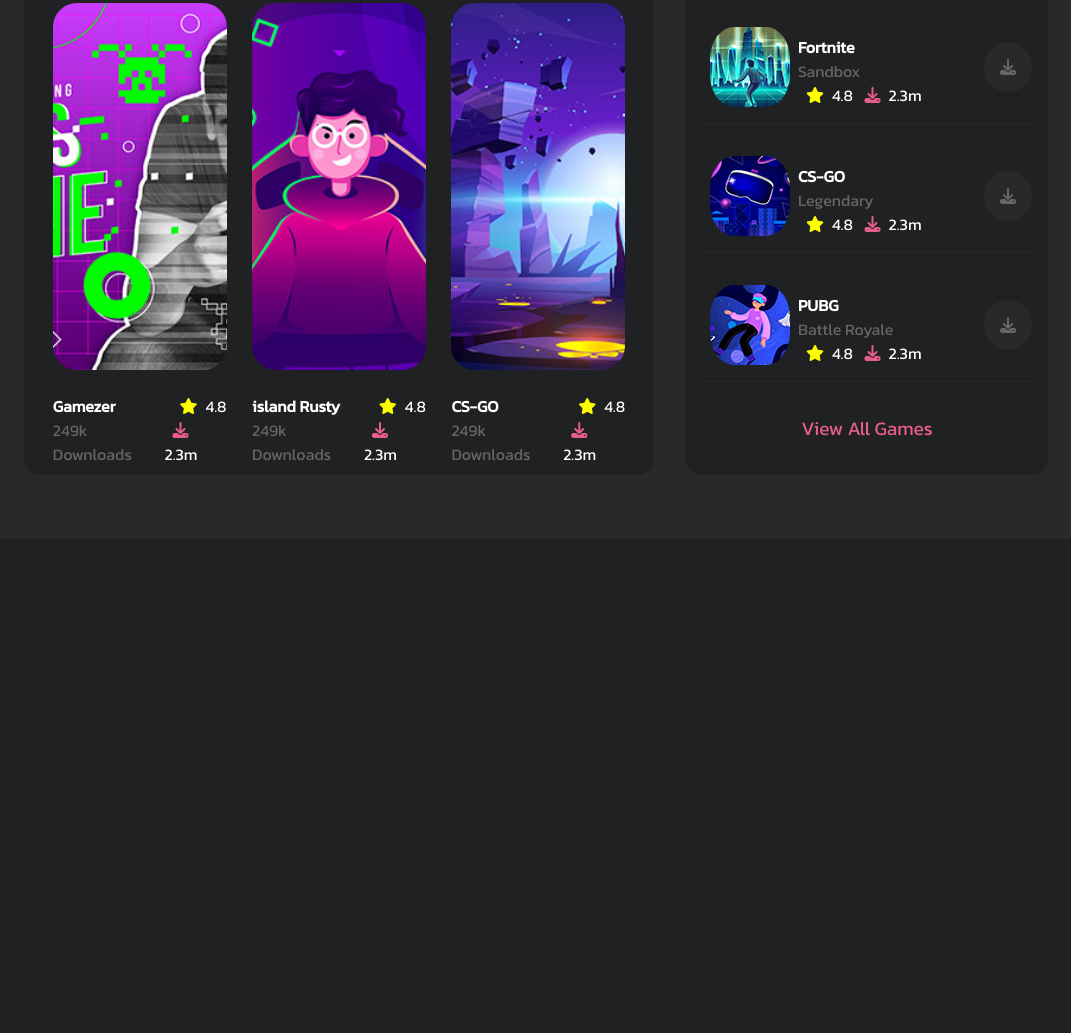
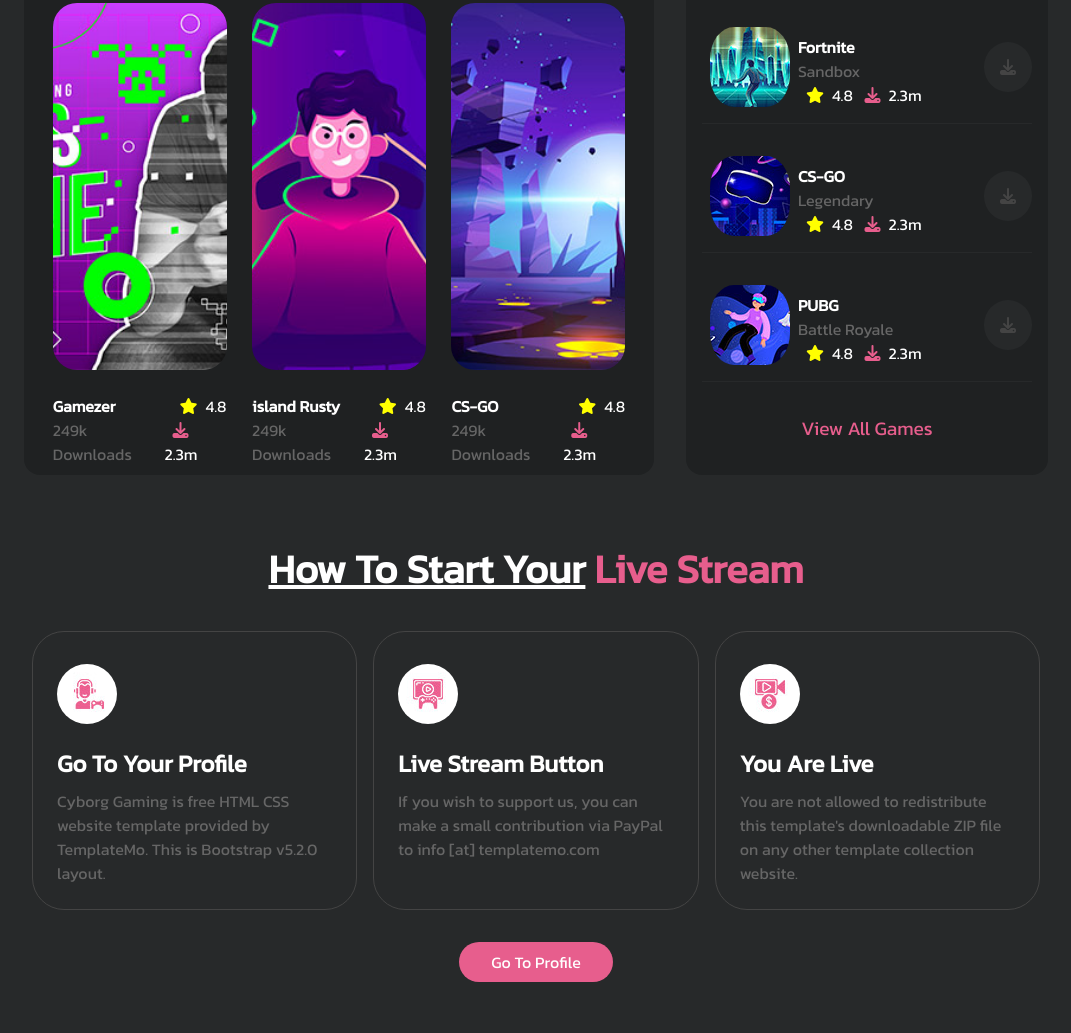
Before and after one commit to Atom079/cyborg, a plain HTML site: page browse.html in a window 1280 px wide. Shown: the part 266-1299 px from the top of the page, without its empty margins (104-1175 px from the left). Before the commit the page ends 805 px from the top, so only its background shows below. Drawn offline with Linux system fonts and the light colour scheme.

Commit message:
i have finished live stream

```diff
--- a/browse.html
+++ b/browse.html
@@ -174,6 +174,49 @@
                 </div>
             </section>
             <!-- End Intro section -->
+            <!-- starting_stream  section-->
+            <section class="start_stream">
+                <h1 class="heading1_sm"><span>How To Start Your</span> Live Stream</h1>
+                <div class="df_browse">
+                    <div class="col_sm">
+                        <div class="img_sm">
+                            <img src="./imgs/service-01.jpg" alt="img">
+                        </div>
+                        <h1 class="heading_sm">
+                            Go To Your Profile
+                        </h1>
+                        <p class="p_sm">
+                            Cyborg Gaming is free HTML CSS website template provided by TemplateMo. This is Bootstrap v5.2.0 layout.
+                        </p>
+                    </div>
+                    <div class="col_sm">
+                        <div class="img_sm">
+                            <img src="./imgs/service-02.jpg" alt="img">
+                        </div>
+                        <h1 class="heading_sm">
+                            Live Stream Button
+                        </h1>
+                        <p class="p_sm">
+                            If you wish to support us, you can make a small contribution via PayPal to info [at] templatemo.com
+                        </p>
+                    </div>
+                    <div class="col_sm">
+                        <div class="img_sm">
+                            <img src="./imgs/service-03.jpg" alt="img">
+                            <h1 class="heading_sm">
+                                You Are Live
+                            </h1>
+                            <p class="p_sm">
+                                You are not allowed to redistribute this template's downloadable ZIP file on any other template collection website.
+                            </p>
+                        </div>
+                    </div>
+                </div>
+                <div class="btn_sm">
+                    <a href="#">Go To Profile</a>
+                </div>
+            </section>
+            <!-- End starting_stream  section-->
          </div>
      </div>
     <!-- JS Link -->
--- a/css/browse.css
+++ b/css/browse.css
@@ -256,7 +256,7 @@ a{
     border-radius: 50%;
 }
 .btn_io a{
-    color: #666;
+    color: #444;
 }
 .end_io{
     width: 100%;
@@ -268,7 +268,7 @@ a{
     font-size: 1.2rem;
 }
 /* End Intro section styling */
-@media screen and (max-width: 10px) {
+@media screen and (max-width: 1200px) {
     .main_content_io_left{
         display: block;
     }
@@ -280,3 +280,55 @@ a{
         overflow: hidden;
     }
 }
+/* Start stream section styling */
+.start_stream{
+    padding: 1rem;
+    width: 100%;
+}
+.heading1_sm{
+    color: #e75e8d;
+    font-size: 2.5rem;
+    padding: 2rem;
+    text-align: center;
+}
+.heading1_sm span{
+    color: white;
+    text-decoration: underline;
+}
+.col_sm{
+    padding: 1.5rem;
+    border: 1px solid #444;
+    margin: 0 0.5rem;
+    border-radius: 2rem;
+    width: 40%;
+}
+.img_sm img{
+    border-radius: 50%;
+    margin: 0.5rem 0;
+}
+.heading_sm{
+    color: white;
+    padding: 0.5rem 0;
+}
+.p_sm{
+    color: #666666;
+}
+.btn_sm{
+    padding: 0.5rem 2rem;
+    width: max-content;
+    margin: 2rem auto;
+    background-color: #e75e8d;
+    border-radius: 2rem;
+    transition: all .4s ease;
+}
+.btn_sm a{
+    color: #fff;
+    transition: all .4s ease;
+}
+.btn_sm:hover{
+    background-color: #fff;
+}
+.btn_sm:hover a{
+    color: #e75e8d;
+}
+/* End Start stream section styling */
```
